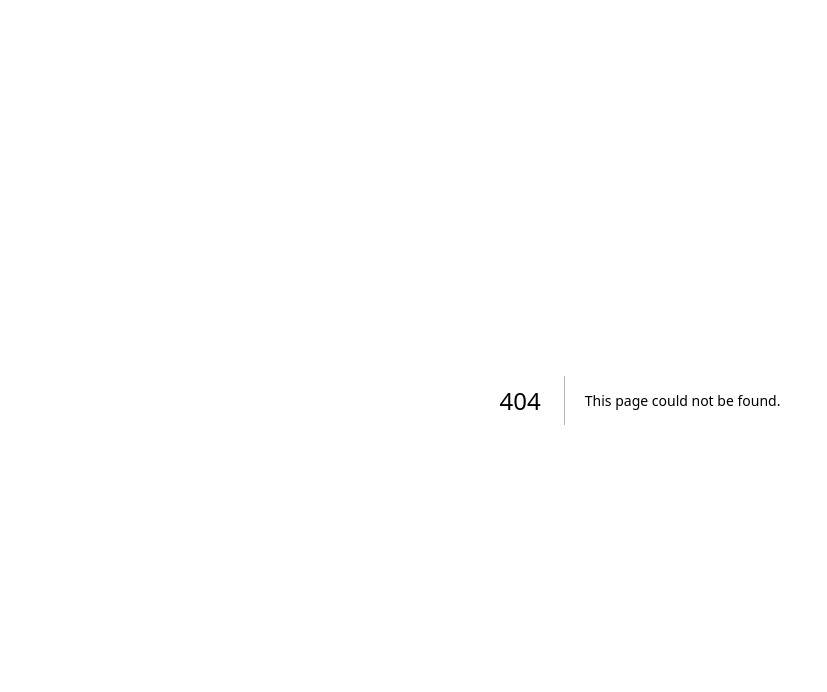
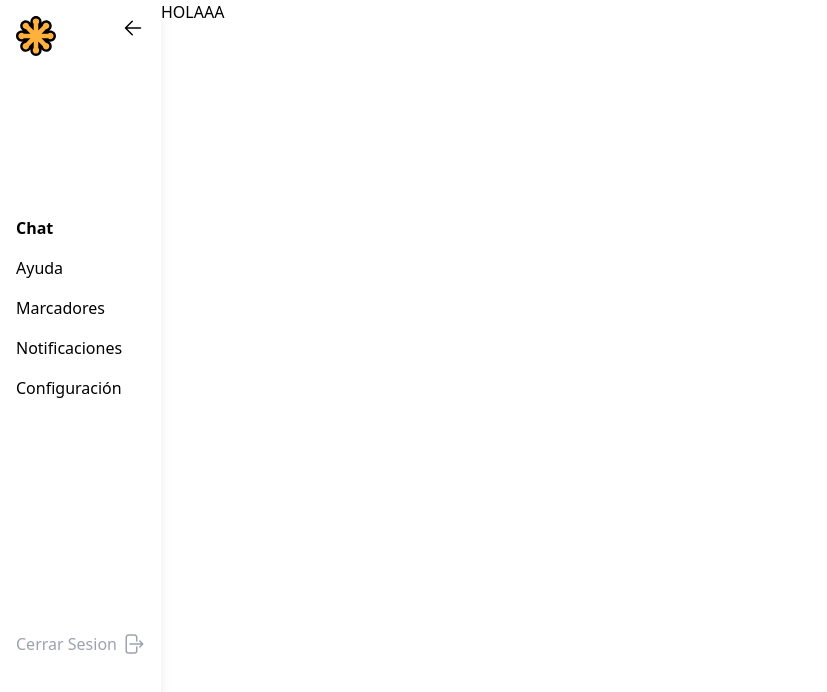
Before and after one commit to NeuronaBens/AI-Chatbot, a Next.js app: page /user in a window 1280 px wide. Before the commit this address had no page. Shown: the top 692 px of the page, without its empty margins (0-827 px from the left). Built offline with nearby package versions, Linux system fonts and the light colour scheme.

Commit message:
feat: sidebar for user
added a sidebar for user authorized views.

```diff
--- a/app/1-test/page.js
+++ b/app/1-test/page.js
@@ -1,7 +1,6 @@
 import Navbar from "@/components/general/navbar";
 import NavbarContentAdmin from "@/components/admin/navbar-content";
 import NavbarContentAuthentication from "@/components/authentication/navbar-content";
-import NavbarContentUser from "@/components/user/navbar-content";
 import NavbarContent from "@/components/general/navbar-content";
 
 export default function Home() {
@@ -16,9 +15,6 @@ export default function Home() {
       <Navbar>
         <NavbarContentAuthentication></NavbarContentAuthentication>
       </Navbar>
-      <Navbar>
-        <NavbarContentUser></NavbarContentUser>
-      </Navbar>
     </div>
   );
 }
--- /dev/null
+++ b/app/user/layout.js
@@ -0,0 +1,11 @@
+import Navbar from "@/components/general/navbar";
+import SidebarUser from "@/components/user/sidebar";
+
+export default function Layout({ children }) {
+  return (
+    <div className="flex">
+      <SidebarUser></SidebarUser>
+      {children}
+    </div>
+  );
+}
--- /dev/null
+++ b/app/user/page.js
@@ -0,0 +1,3 @@
+export default function Home() {
+  return <p>HOLAAA</p>;
+}
--- a/components/user/navbar-content.js
+++ /dev/null
@@ -1,46 +0,0 @@
-import React from "react";
-import Link from "next/link";
-
-const NavbarContentUser = () => {
-  return (
-    <div className="flex items-center">
-      <Link href="/user/chat">
-        <p className="ml-4">
-          <b>Chat</b>
-        </p>
-      </Link>
-      <Link href="/general/ayuda">
-        <p className="ml-4">Ayuda</p>
-      </Link>
-      <Link href="/user/marcadores">
-        <p className="ml-4">Marcadores</p>
-      </Link>
-      <Link href="/user/notificaciones">
-        <p className="ml-4">Notificaciones</p>
-      </Link>
-      <Link href="/user/configuracion">
-        <p className="ml-4">Configuración</p>
-      </Link>
-      <Link href="/user/cerrar-sesion">
-        <p className="ml-4 text-gray-400">
-          <svg
-            xmlns="http://www.w3.org/2000/svg"
-            fill="none"
-            viewBox="0 0 24 24"
-            strokeWidth={1.5}
-            stroke="currentColor"
-            className="w-6 h-6"
-          >
-            <path
-              strokeLinecap="round"
-              strokeLinejoin="round"
-              d="M15.75 9V5.25A2.25 2.25 0 0013.5 3h-6a2.25 2.25 0 00-2.25 2.25v13.5A2.25 2.25 0 007.5 21h6a2.25 2.25 0 002.25-2.25V15m3 0l3-3m0 0l-3-3m3 3H9"
-            />
-          </svg>
-        </p>
-      </Link>
-    </div>
-  );
-};
-
-export default NavbarContentUser;
--- /dev/null
+++ b/components/user/sidebar.js
@@ -0,0 +1,91 @@
+"use client";
+
+import React from "react";
+import Link from "next/link";
+import Logo from "../general/logo";
+import { useState } from "react";
+
+const SidebarUser = () => {
+  const [closed, setClosed] = useState(false);
+
+  function toggle() {
+    setClosed(!closed);
+  }
+
+  return (
+    <div className={closed ? "" : "shadow-lg h-screen overflow-clip"}>
+      <div className="h-1/4 flex">
+        <Link href="/">
+          <div className="m-4">
+            <Logo size={40} />
+          </div>
+        </Link>
+        <div className="flex ml-auto mr-4 mt-4">
+          <svg
+            xmlns="http://www.w3.org/2000/svg"
+            fill="none"
+            viewBox="0 0 24 24"
+            strokeWidth={1.5}
+            stroke="currentColor"
+            className={`w-6 h-6 cursor-pointer ${
+              closed ? "transform rotate-180" : ""
+            }`}
+            onClick={toggle}
+          >
+            <path
+              strokeLinecap="round"
+              strokeLinejoin="round"
+              d="M19.5 12h-15m0 0l6.75 6.75M4.5 12l6.75-6.75"
+            />
+          </svg>
+        </div>
+      </div>
+      {!closed && (
+        <div className="h-2/4">
+          <Link href="/user/chat">
+            <p className="m-4">
+              <b>Chat</b>
+            </p>
+          </Link>
+          <Link href="/user/ayuda">
+            <p className="m-4">Ayuda</p>
+          </Link>
+          <Link href="/user/marcadores">
+            <p className="m-4">Marcadores</p>
+          </Link>
+          <Link href="/user/notificaciones">
+            <p className="m-4">Notificaciones</p>
+          </Link>
+          <Link href="/user/configuracion">
+            <p className="m-4">Configuración</p>
+          </Link>
+        </div>
+      )}
+      {!closed && (
+        <div className="h-1/4">
+          <Link href="/user/cerrar-sesion">
+            <p className="m-4 text-gray-400 flex">
+              Cerrar Sesion{" "}
+              <svg
+                xmlns="http://www.w3.org/2000/svg"
+                fill="none"
+                viewBox="0 0 24 24"
+                strokeWidth={1.5}
+                stroke="currentColor"
+                className="w-6 h-6 ml-1"
+              >
+                <path
+                  strokeLinecap="round"
+                  strokeLinejoin="round"
+                  d="M15.75 9V5.25A2.25 2.25 0 0013.5 3h-6a2.25 2.25 0 00-2.25 2.25v13.5A2.25 2.25 0 007.5 21h6a2.25 2.25 0 002.25-2.25V15m3 0l3-3m0 0l-3-3m3 3H9"
+                />
+              </svg>
+            </p>
+          </Link>
+        </div>
+      )}
+    </div>
+  );
+};
+
+export default SidebarUser;
```
